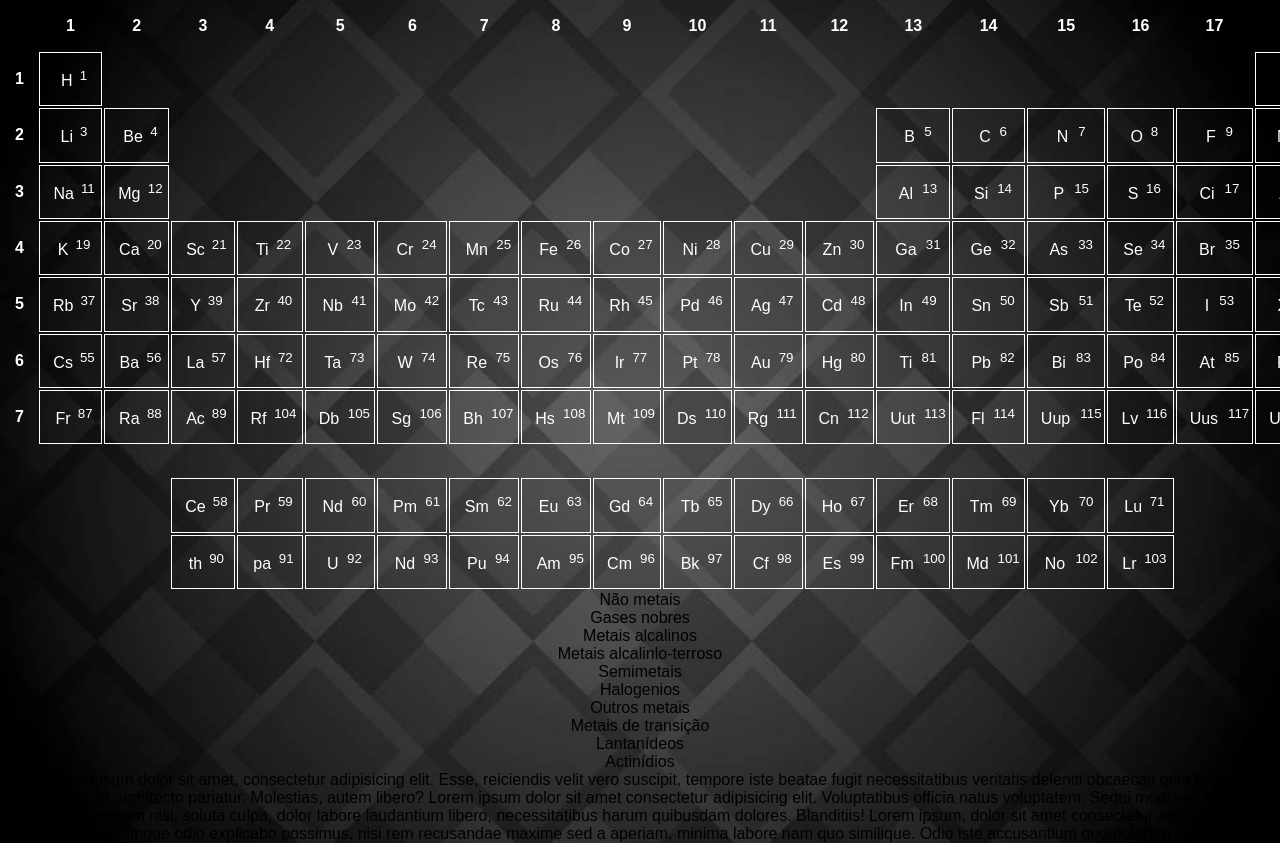
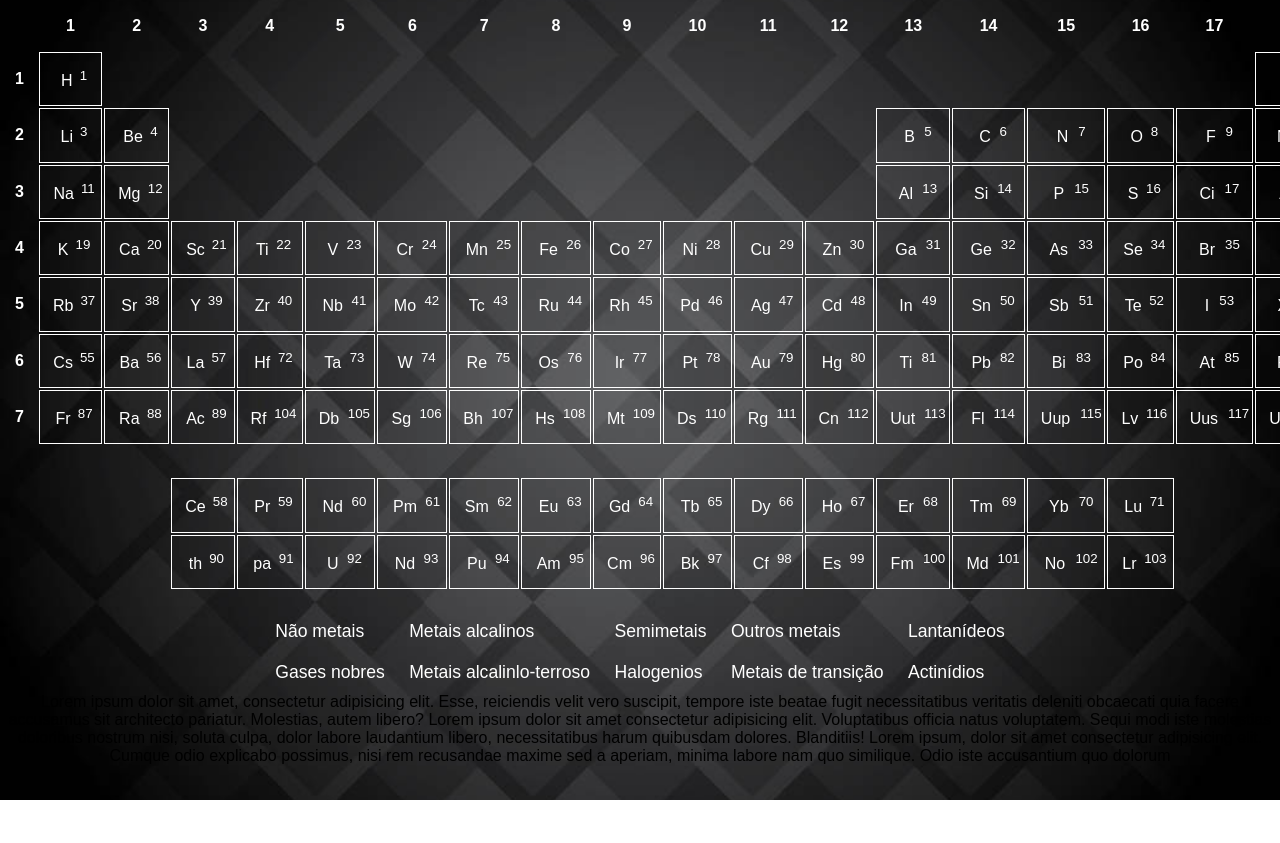
Before and after one commit to AndersonViniciusReis/projeto-tabela-periodica, a plain HTML site: page index.html in a window 1280 px wide. After the commit the page ends 800 px from the top, so only its background shows below. Drawn offline with Linux system fonts and the light colour scheme.

Commit message:
atualizações

```diff
--- a/index.html
+++ b/index.html
@@ -191,18 +191,25 @@
             </tbody>
         </table>
     </div>
-    <div>
+        <div class="tipos">
             <p>Não metais</p>
             <p>Gases nobres</p>
+        </div>
+        <div class="tipos">
             <p>Metais alcalinos</p>
             <p>Metais alcalinlo-terroso</p>
+        </div>
+        <div class="tipos">
             <p>Semimetais</p>
             <p>Halogenios</p>
+        </div>
+        <div class="tipos">
             <p>Outros metais</p>
             <p>Metais de transição</p>
+        </div>
+        <div class="tipos">
             <p>Lantanídeos</p>
             <p>Actinídios</p>
-
         </div>
     <p>Lorem ipsum dolor sit amet, consectetur adipisicing elit. Esse, reiciendis velit vero suscipit, tempore iste beatae fugit necessitatibus veritatis deleniti obcaecati quia facere accusamus sit architecto pariatur. Molestias, autem libero? Lorem ipsum dolor sit amet consectetur adipisicing elit. Voluptatibus officia natus voluptatem. Sequi modi iste molestias doloribus nostrum nisi, soluta culpa, dolor labore laudantium libero, necessitatibus harum quibusdam dolores. Blanditiis! Lorem ipsum, dolor sit amet consectetur adipisicing elit. Cumque odio explicabo possimus, nisi rem recusandae maxime sed a aperiam, minima labore nam quo similique. Odio iste accusantium quo dolorum </p>
 </body>
--- a/style.css
+++ b/style.css
@@ -38,3 +38,13 @@ sup{
     position: relative;
     left: 20%;
 }
+div.tipos{
+    display: inline-block;
+    margin-top: 20px;
+}
+div > p{
+    color: white;
+    text-align: left;
+    font-size: 1.1em;
+    padding: 10px 10px;
+}
```
Lines whose indentation alone changed are shown as unchanged.
